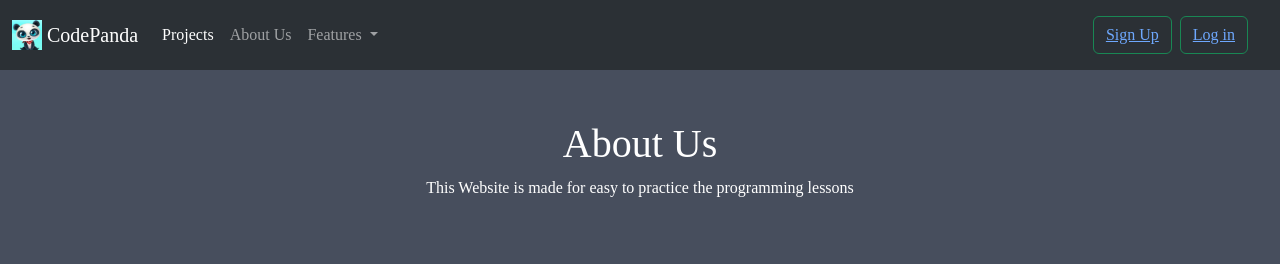
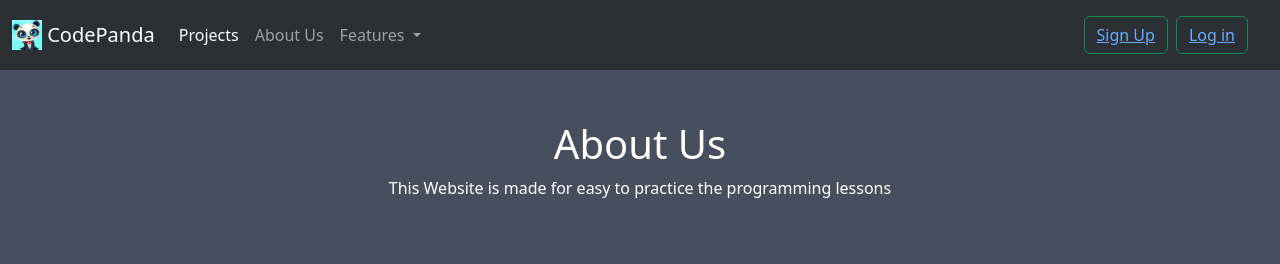
Before and after one commit to AmanVerma0047/PandaCoder, a Django app: page /about in a window 1280 px wide. Shown: the top 264 px of the page. Run offline with Django 5.2, Linux system fonts and the light colour scheme.

Commit message:
fixed about us proble

```diff
--- a/templates/about.html
+++ b/templates/about.html
@@ -6,7 +6,7 @@
     <meta name="viewport" content="width=device-width, initial-scale=1">
     <style>
         body {
-            font-family: Arial, Helvetica, sans-serif;
+
             margin: 0;
         }
 
@@ -73,14 +73,10 @@
         * {
             margin: 0px;
             padding: 0px;
-            font-family: "Poppins";
+
 
         }
 
-        .poppins-thin {
-            font-family: "Poppins", sans-serif;
-            font-style: normal;
-        }
 
         #nav {
             background-color: #0F1111;
```
